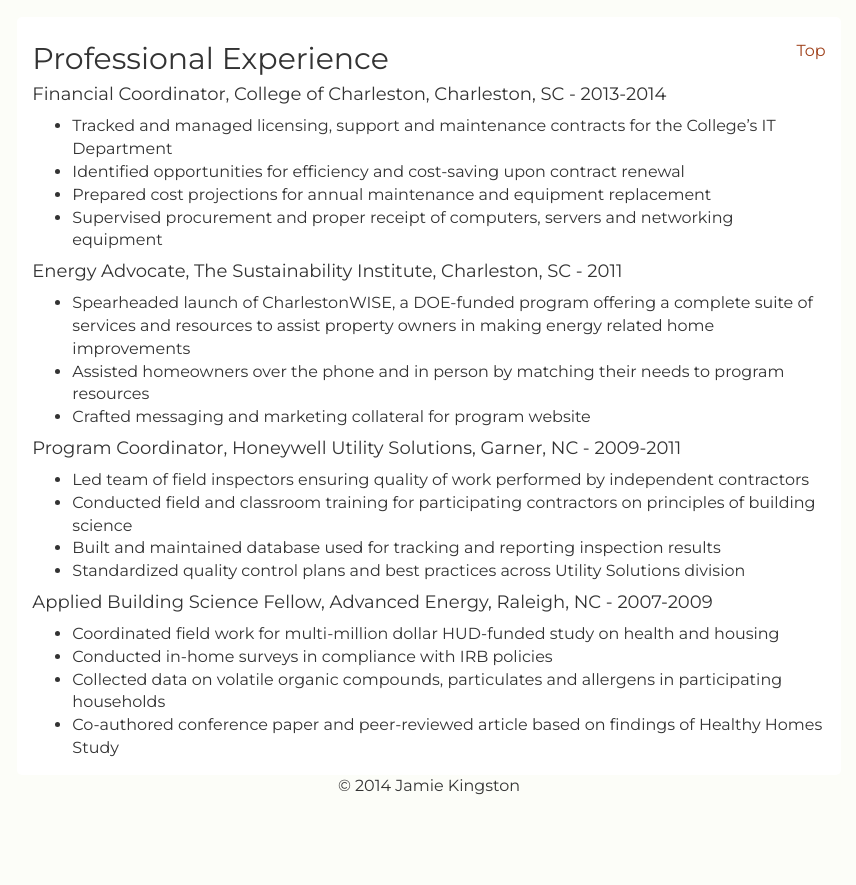
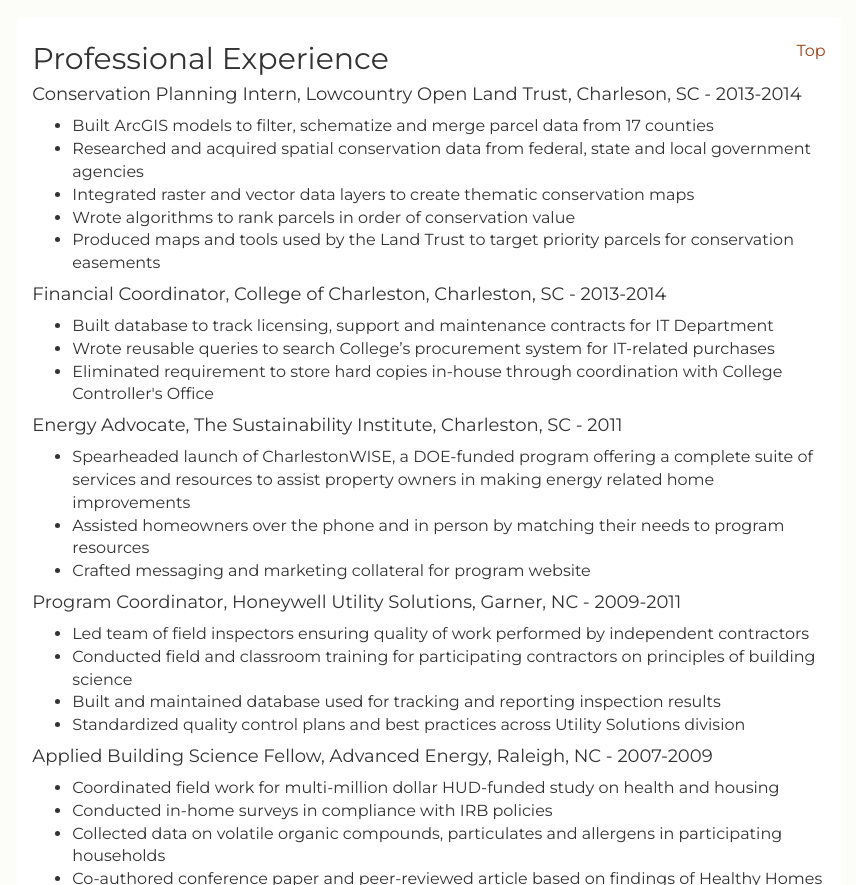
Before and after one commit to jgkingston/jgkingston.github.io, a plain HTML site: page resume.html in a window 1280 px wide. Shown: the part 1151-2036 px from the top of the page, without its empty margins (211-1067 px from the left). Before the commit the page ends 1949 px from the top, so only its background shows below. Drawn offline with nearby package versions, Linux system fonts and the light colour scheme.

Commit message:
Updat resume, add land trust to prof experience section

```diff
--- a/resume.html
+++ b/resume.html
@@ -125,12 +125,19 @@
 
             <section id="prof-experience">
               <h2>Professional Experience<span class="pull-right top-link"><a href="#resume-head">Top</a> </span></h2>
+              <h4>Conservation Planning Intern, Lowcountry Open Land Trust, Charleson, SC - 2013-2014</h4>
+              <ul>
+                <li>Built ArcGIS models to filter, schematize and merge parcel data from 17 counties</li>
+                <li>Researched and acquired spatial conservation data from federal, state and local government agencies</li>
+                <li>Integrated  raster and vector data layers to create thematic conservation maps</li>
+                <li>Wrote algorithms to rank parcels in order of conservation value</li>
+                <li>Produced maps and tools used  by the Land Trust to target priority parcels for conservation easements</li>
+              </ul>
               <h4>Financial Coordinator, College of Charleston, Charleston, SC - 2013-2014</h4>
               <ul>
-                <li>Tracked and managed licensing, support and maintenance contracts for the College’s IT Department</li>
-                <li>Identified opportunities for efficiency and cost-saving upon contract renewal</li>
-                <li>Prepared cost projections for annual maintenance and equipment replacement </li>
-                <li>Supervised procurement and proper receipt of computers, servers and networking equipment</li>
+                <li>Built database to track licensing, support and maintenance contracts for IT Department</li>
+                <li>Wrote reusable queries to search College’s procurement system for IT-related purchases</li>
+                <li>Eliminated requirement to store hard copies in-house through coordination with College Controller's Office</li>
               </ul>
               <h4>Energy Advocate, The Sustainability Institute, Charleston, SC - 2011</h4>
               <ul>
```
